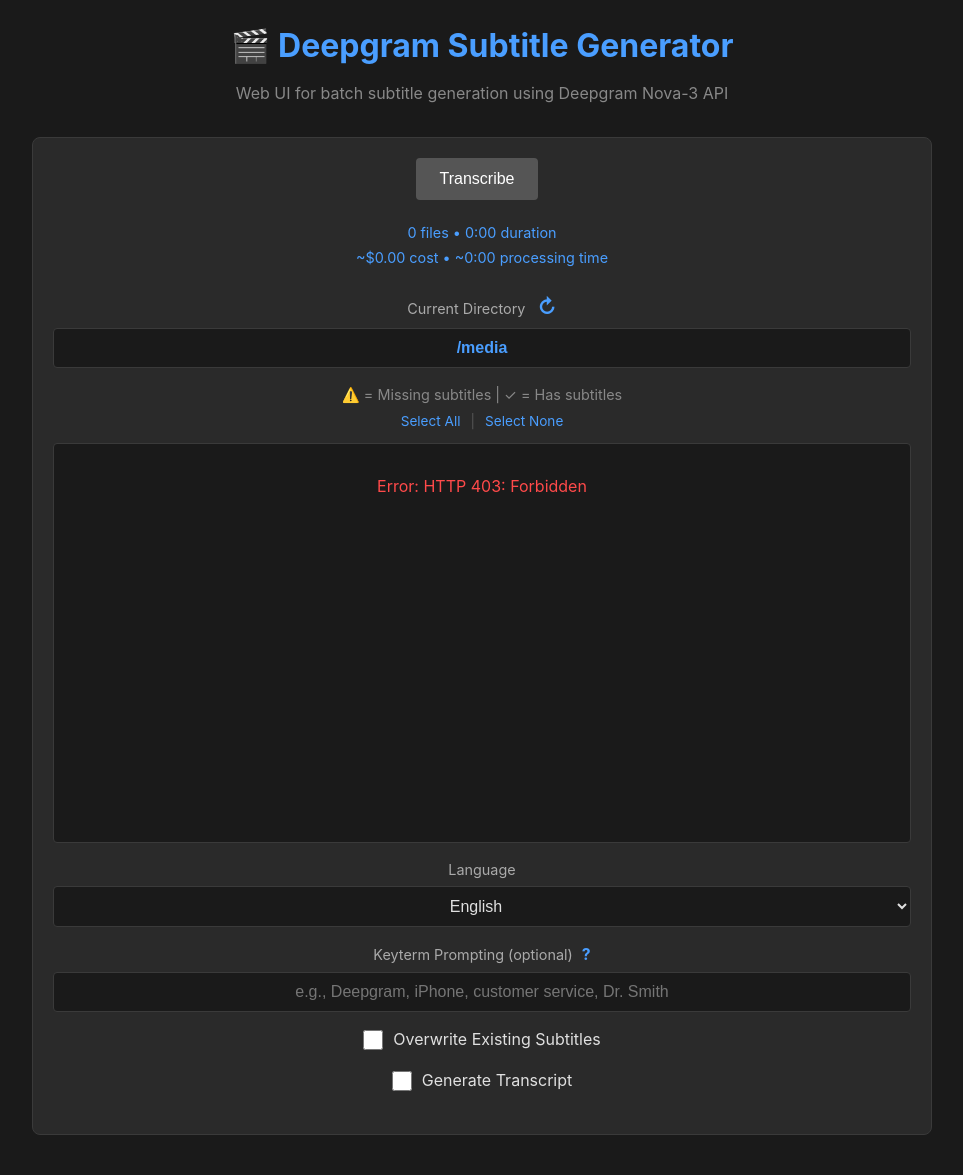
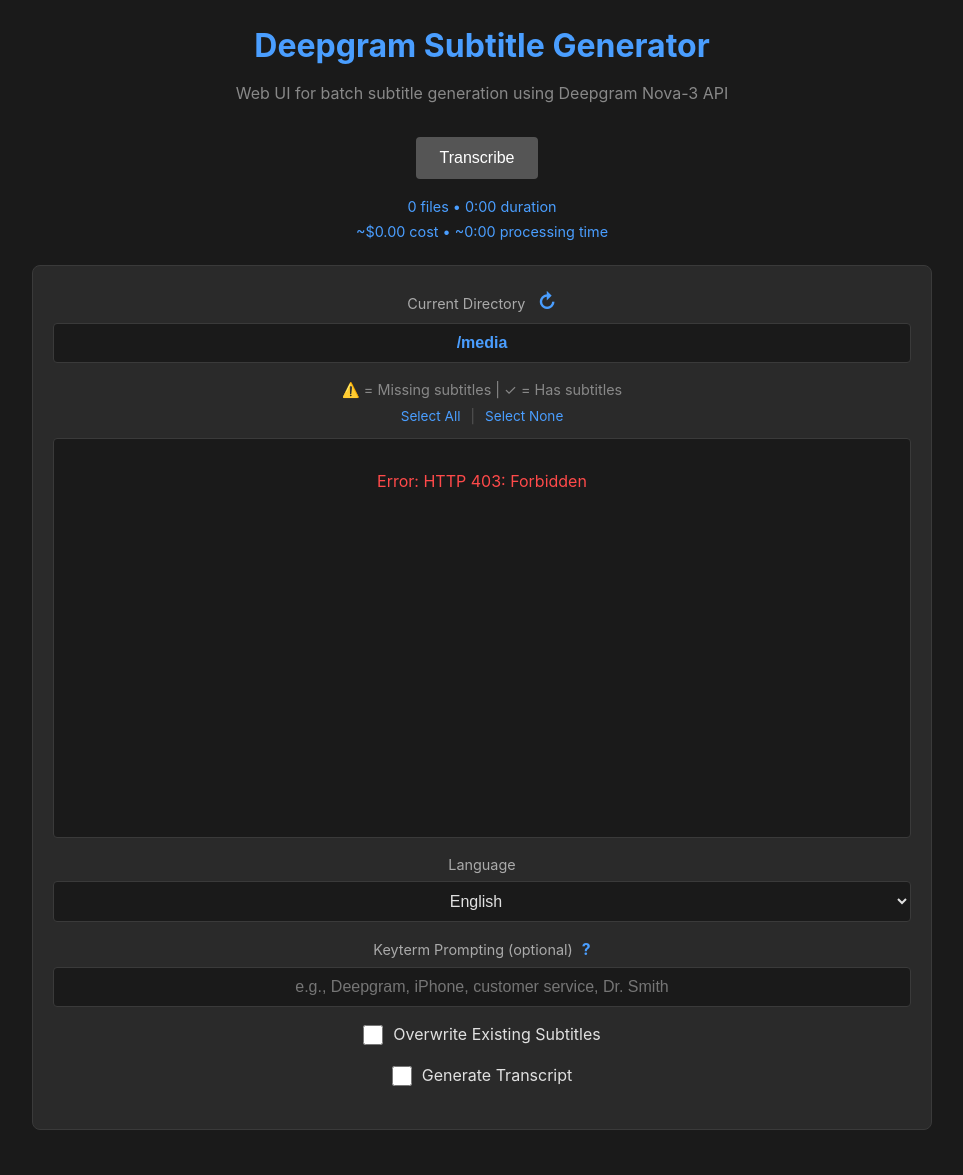
Before and after one commit to tylerbcrawford/deepgram-subtitles, a Flask app: page / in a window 1280 px wide. Shown: the whole page, without its empty margins (158-1121 px from the left). After the commit the page ends 1130 px from the top, so only its background shows below. Run offline with Flask 3, Linux system fonts and the light colour scheme.

Commit message:
update html

```diff
--- a/web/app.py
+++ b/web/app.py
@@ -253,7 +253,7 @@ def api_submit():
     force_regenerate = body.get("force_regenerate", False)
     enable_transcript = body.get("enable_transcript", False)
     speaker_map = body.get("speaker_map")
-    key_terms = body.get("key_terms")
+    keyterms = body.get("keyterms")
 
     # Validate and filter files
     files = []
@@ -273,7 +273,7 @@ def api_submit():
         force_regenerate=force_regenerate,
         enable_transcript=enable_transcript,
         speaker_map=speaker_map,
-        key_terms=key_terms
+        keyterms=keyterms
     )
 
     return jsonify({
--- a/web/static/app.js
+++ b/web/static/app.js
@@ -178,12 +178,12 @@ function updateKeyTermCount() {
     const estimatedTokens = Math.ceil(totalWords * 1.3);
 
     const countEl = document.getElementById('keyTermCount');
-    countEl.textContent = `${termCount} terms, ~${estimatedTokens} tokens`;
+    countEl.textContent = `${termCount} keyterms, ~${estimatedTokens} tokens`;
 
     // Warn if limits exceeded
     if (termCount > 100) {
         countEl.style.color = '#ff4a4a';
-        countEl.textContent += ' ⚠️ Exceeds 100 term limit';
+        countEl.textContent += ' ⚠️ Exceeds 100 keyterm limit';
     } else if (estimatedTokens > 500) {
         countEl.style.color = '#ff9a4a';
         countEl.textContent += ' ⚠️ May exceed 500 token limit';
@@ -365,7 +365,7 @@ async function submitBatch() {
     const keyTerms = document.getElementById('keyTerms').value.trim();
     if (keyTerms) {
         // Split by comma and clean up whitespace
-        requestBody.key_terms = keyTerms.split(',').map(t => t.trim()).filter(t => t.length > 0);
+        requestBody.keyterms = keyTerms.split(',').map(t => t.trim()).filter(t => t.length > 0);
     }
 
     // Add transcript-related fields if enabled
--- a/web/templates/index.html
+++ b/web/templates/index.html
@@ -221,23 +221,23 @@
 </head>
 <body>
     <div class="container">
-        <h1 style="text-align: center;">🎬 Deepgram Subtitle Generator</h1>
+        <h1 style="text-align: center;">Deepgram Subtitle Generator</h1>
         <p class="subtitle" style="text-align: center;">Web UI for batch subtitle generation using Deepgram Nova-3 API</p>
 
-        <!-- Submit Section -->
-        <div class="card" style="text-align: center;">
-            <!-- Transcribe Button at top -->
-            <div style="margin-bottom: 20px;">
+        <!-- Transcribe Button -->
+        <div style="text-align: center; margin-bottom: 15px;">
             <button onclick="submitBatch()" id="submitBtn" disabled>Transcribe</button>
         </div>
 
         <!-- Stats/Estimates -->
-            <div id="estimatesBox" style="margin-bottom: 20px;">
+        <div id="estimatesBox" style="text-align: center; margin-bottom: 20px;">
             <small style="color: #4a9eff; font-size: 0.9em; line-height: 1.5;">
                 <span id="estSummary">0 files • 0:00 duration<br>~$0.00 cost • ~0:00 processing time</span>
             </small>
         </div>
 
+        <!-- Main Card -->
+        <div class="card" style="text-align: center;">
             <!-- Directory Browser Section -->
             <div class="form-group">
                 <label for="scanPath">
```
Also changed, not shown: web/tasks.py (+6 -6 lines), README.md. Lines whose indentation alone changed are shown as unchanged.
